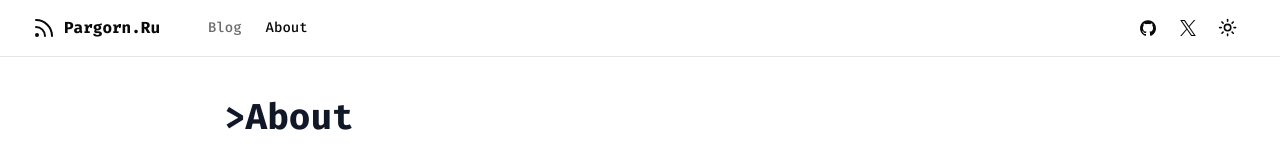
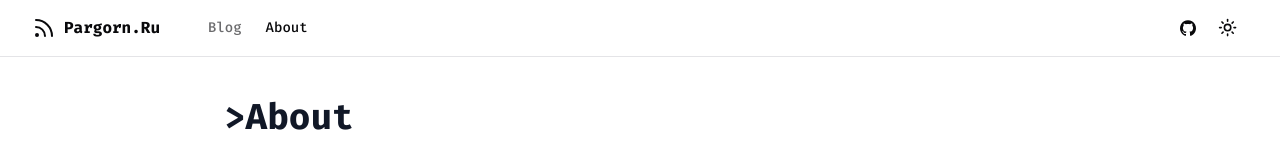
Before and after one commit to xNewz/static-blog-ts, a Next.js app: page /about in a window 1280 px wide. Shown: the top 160 px of the page. Built offline with nearby package versions, Linux system fonts and the light colour scheme.

Commit message:
remove: twitter url

```diff
--- a/components/site-header.tsx
+++ b/components/site-header.tsx
@@ -29,21 +29,6 @@ export function SiteHeader() {
                 <span className="sr-only">GitHub</span>
               </div>
             </Link>
-            <Link
-              href={siteConfig.links.twitter}
-              target="_blank"
-              rel="noreferrer"
-            >
-              <div
-                className={cn(
-                  buttonVariants({ variant: "ghost" }),
-                  "w-10 px-0 hidden sm:inline-flex"
-                )}
-              >
-                <Icons.twitter className="h-4 w-4" />
-                <span className="sr-only">Twitter</span>
-              </div>
-            </Link>
             <ModeToggle />
             <MobileNav />
           </nav>
--- a/config/site.ts
+++ b/config/site.ts
@@ -5,7 +5,6 @@ export const siteConfig = {
   author: "Pargorn Ruasijan",
   links: {
     github: "https://github.com/xnewz",
-    twitter: "https://twitter.com/xnewz",
     personalSite: "https://xnewz.site",
   },
 };
```
